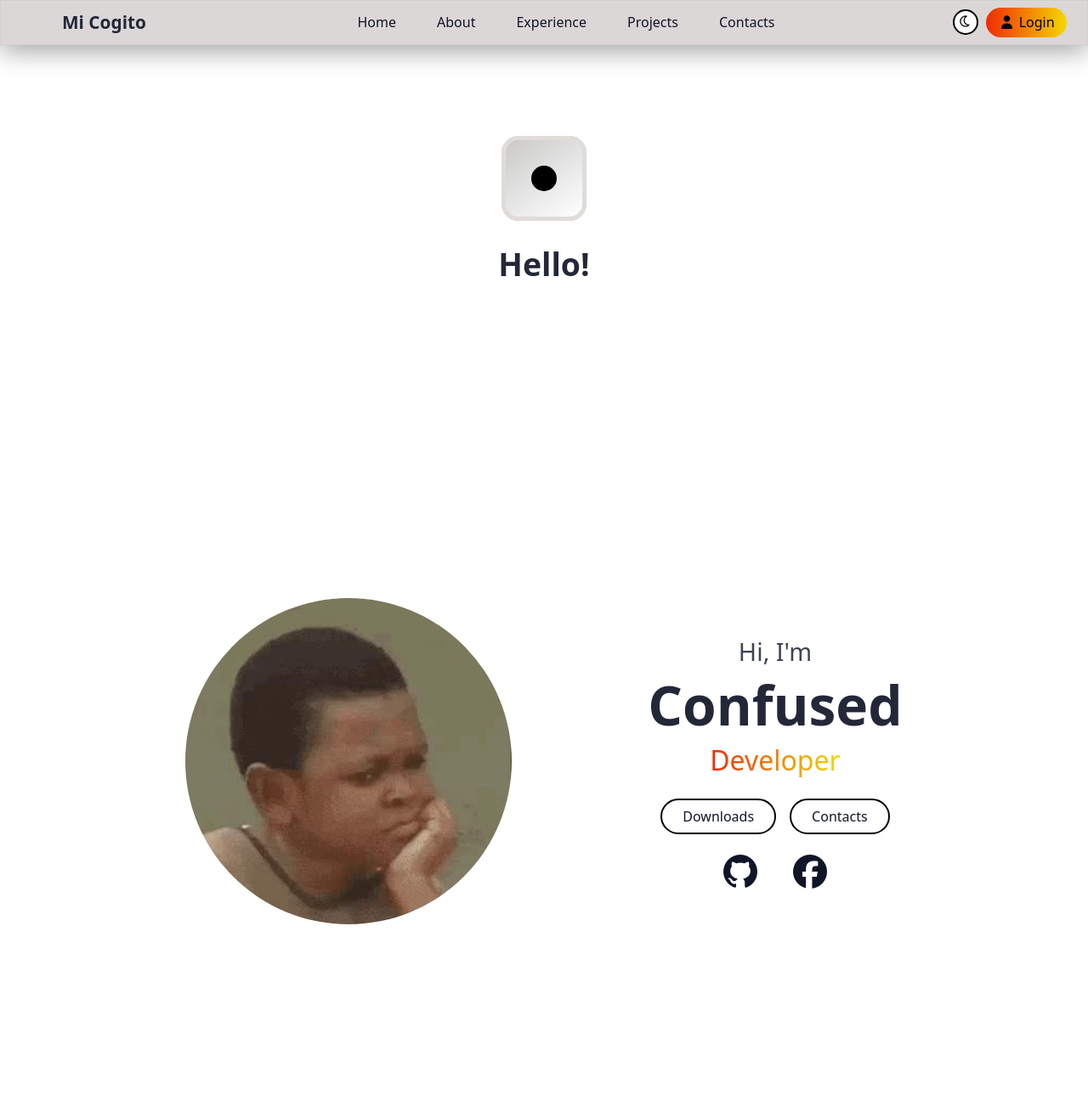
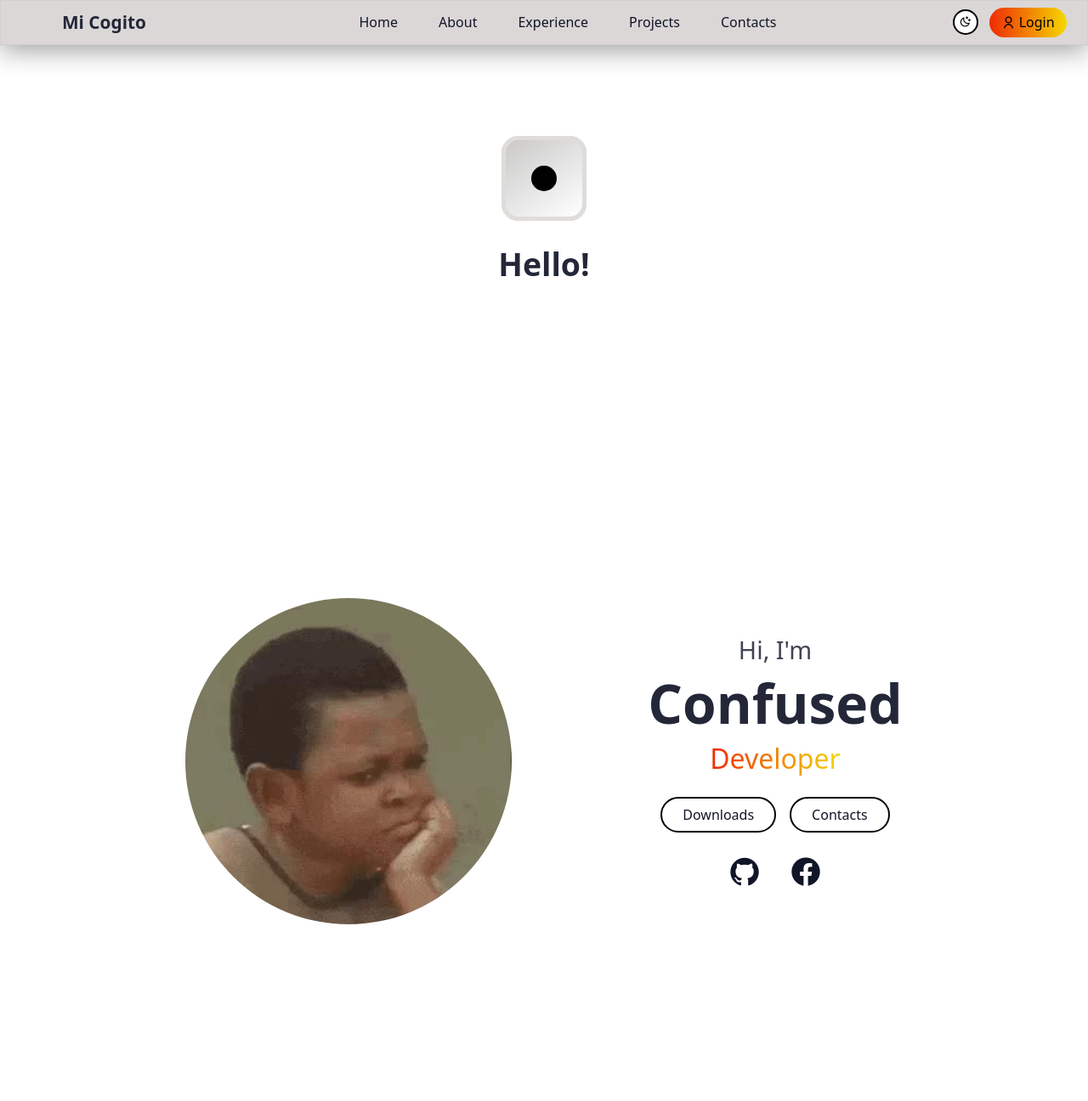
Before and after one commit to SamAnaniasCases/myPortfolio, a PHP site: page /myPortfolio.html in a window 1280 px wide. Shown: the whole page at 85% size. Run offline with PHP 8.4, Linux system fonts and the light colour scheme; some libraries are stand-ins or nearby versions.

Commit message:
new icon

```diff
--- a/myPortcss.css
+++ b/myPortcss.css
@@ -132,13 +132,13 @@
 .dlmode i{
     fill: var(--base-color);
 }
-.dlmode .fa-sun{ /* the very last element */
+.dlmode .ri-sun-fill{
     display: none;
 }
-.dlmode.active .fa-moon{
+.dlmode.active .ri-moon-clear-line{
     display: none;
 }
-.dlmode.active .fa-sun{
+.dlmode.active .ri-sun-fill{
     display: inline;
     color: white;
 }
--- a/myPortfolio.html
+++ b/myPortfolio.html
@@ -5,8 +5,10 @@
     <meta name="viewport" content="width=device-width,
     initial-scale=1.0">
     <link rel="stylesheet" href="myPortcss.css">
-    <link rel="stylesheet" href="https://cdnjs.cloudflare.com/ajax/libs/font-awesome/7.0.1/css/all.min.css">
-    <!-- to get the logo https://fontawesome.com/ -->
+    <link href="https://cdn.jsdelivr.net/npm/remixicon@4.2.0/fonts/remixicon.css" rel="stylesheet">
+    <!-- https://remixicon.com/ -->
+
+
 
     <title>MiCogito</title>
 
@@ -26,12 +28,12 @@
         <i class="fa-solid fa-bars" id="menu-icon"></i>
 
         <button class="dlmode" id="dlmode">
-            <i class="fa-regular fa-moon"></i>
-            <i class="fa-solid fa-sun"></i>
+            <i class="ri-moon-clear-line"></i>
+            <i class="ri-sun-fill"></i>
         </button>
 
         <div class="log-in">
-        <i class="fa-solid fa-user"></i>
+        <i class="ri-user-line"></i>
         <button class="loginbtn">Login</button>
         </div>
     </header>
@@ -70,8 +72,8 @@
                 </div>
 
                 <div class="about-socials">
-                    <i class="fa-brands fa-github"></i>
-                    <i class="fa-brands fa-facebook"></i>
+                    <i class="ri-github-fill"></i>
+                    <i class="ri-facebook-circle-fill"></i>
 
                 </div>
 
@@ -81,5 +83,6 @@
 
     <script src="myPortDice.js"></script>
     <script src="darkmodeJS.js"></script>
+
 </body>
 </html>
```
